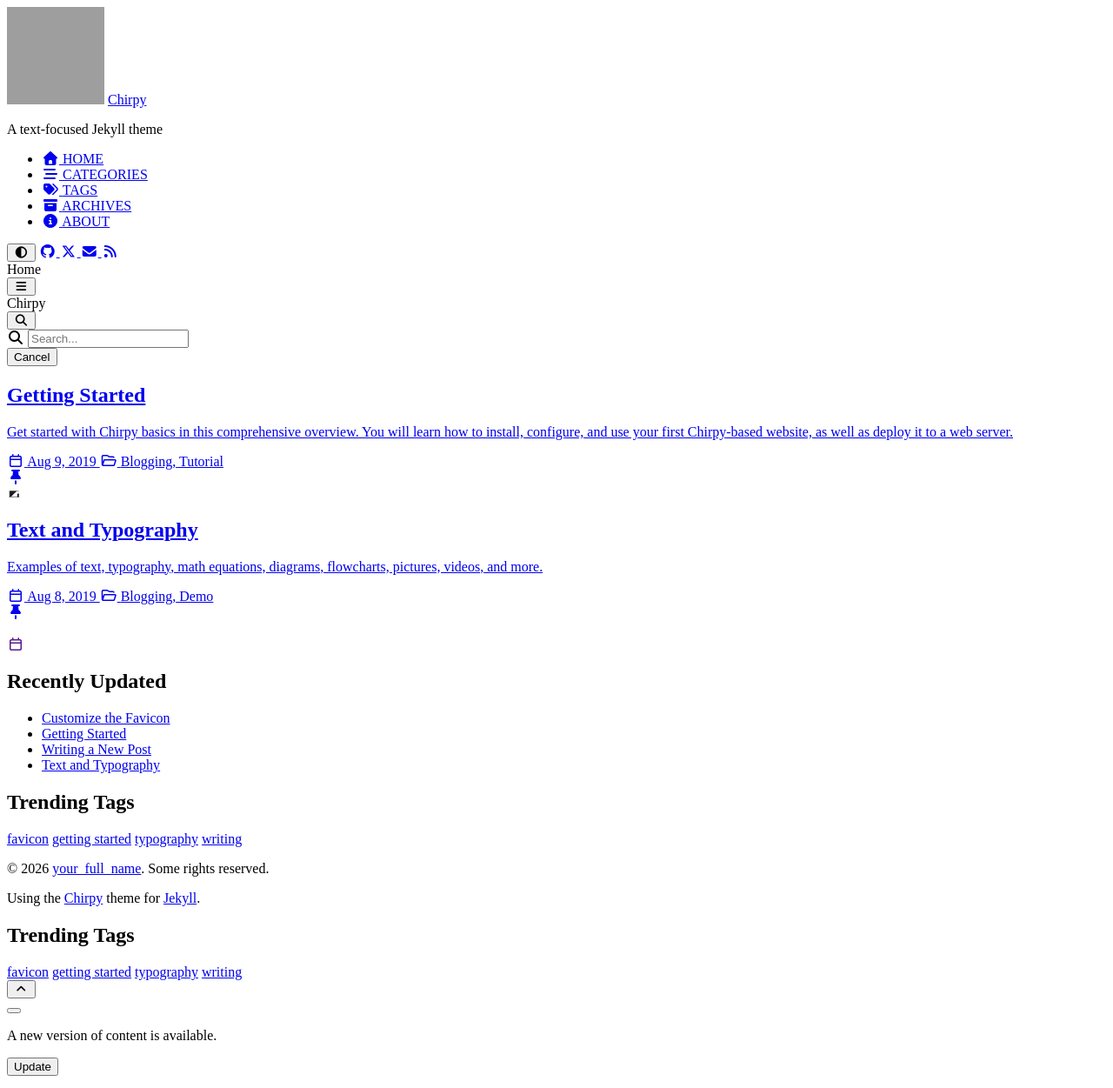
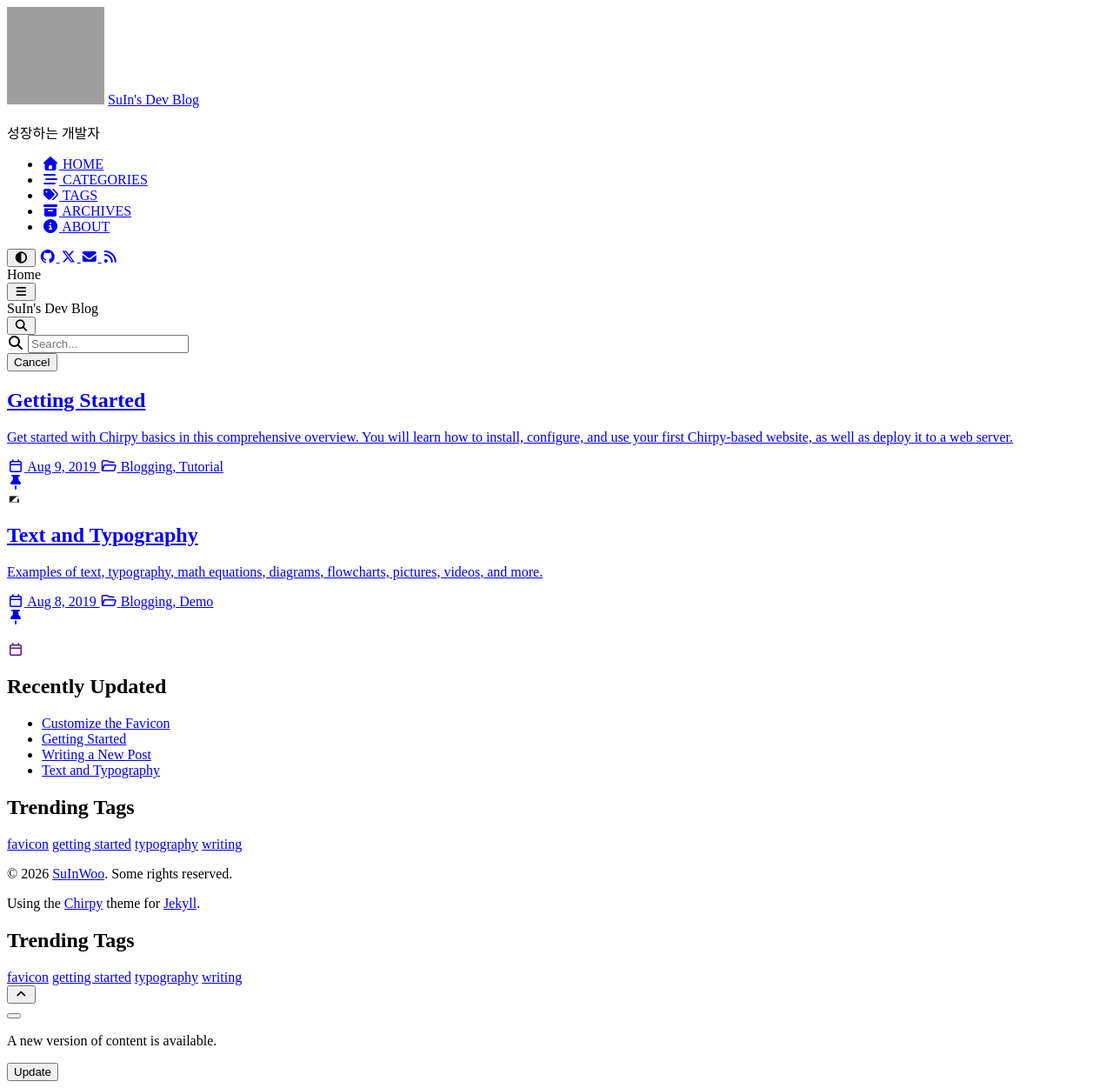
Before and after one commit to SuInWoo/SuInWoo.github.io, a Jekyll site: the page built from index.html, in a window 1280 px wide. Shown: the whole page at 87% size. Built offline with Jekyll 4.4.1, drawn with Linux system fonts in a browser that asks for light colours; cached includes are drawn as plain includes; nearby versions of some CDN libraries; grey boxes are pictures that could not be loaded.

Commit message:
fix: set site url and timezone

```diff
--- a/_config.yml
+++ b/_config.yml
@@ -9,24 +9,24 @@ theme: jekyll-theme-chirpy
 lang: en
 
 # Change to your timezone › https://zones.arilyn.cc
-timezone: Asia/Shanghai
+timezone: Asia/Seoul
 
 # jekyll-seo-tag settings › https://github.com/jekyll/jekyll-seo-tag/blob/master/docs/usage.md
 # ↓ --------------------------
 
-title: Chirpy # the main title
+title: SuIn's Dev Blog # the main title
 
-tagline: A text-focused Jekyll theme # it will display as the subtitle
+tagline: 성장하는 개발자 # it will display as the subtitle
 
 description: >- # used by seo meta and the atom feed
-  A minimal, responsive and feature-rich Jekyll theme for technical writing.
+  개발공부를 기록하는 블로그입니다.
 
 # Fill in the protocol & hostname for your site.
-# E.g. 'https://username.github.io', note that it does not end with a '/'.
-url: ""
+# E.g. 'https://SuInWoo.github.io', note that it does not end with a '/'.
+url: "https://SuInWoo.github.io"
 
 github:
-  username: github_username # change to your GitHub username
+  username: SuInWoo # change to your GitHub username
 
 twitter:
   username: twitter_username # change to your Twitter username
@@ -34,13 +34,13 @@ twitter:
 social:
   # Change to your full name.
   # It will be displayed as the default author of the posts and the copyright owner in the Footer
-  name: your_full_name
-  email: example@domain.com # change to your email address
+  name: SuInWoo
+  email: wbo1026@naver.com # change to your email address
   fediverse_handle: # fill in your fediverse handle. E.g. "@username@domain.com"
   links:
     # The first element serves as the copyright owner's link
-    - https://twitter.com/username # change to your Twitter homepage
-    - https://github.com/username # change to your GitHub homepage
+    # - https://twitter.com/username # change to your Twitter homepage
+    - https://github.com/SuInWoo # change to your GitHub homepage
     # Uncomment below to add more social links
     # - https://www.facebook.com/username
     # - https://www.linkedin.com/in/username
```
